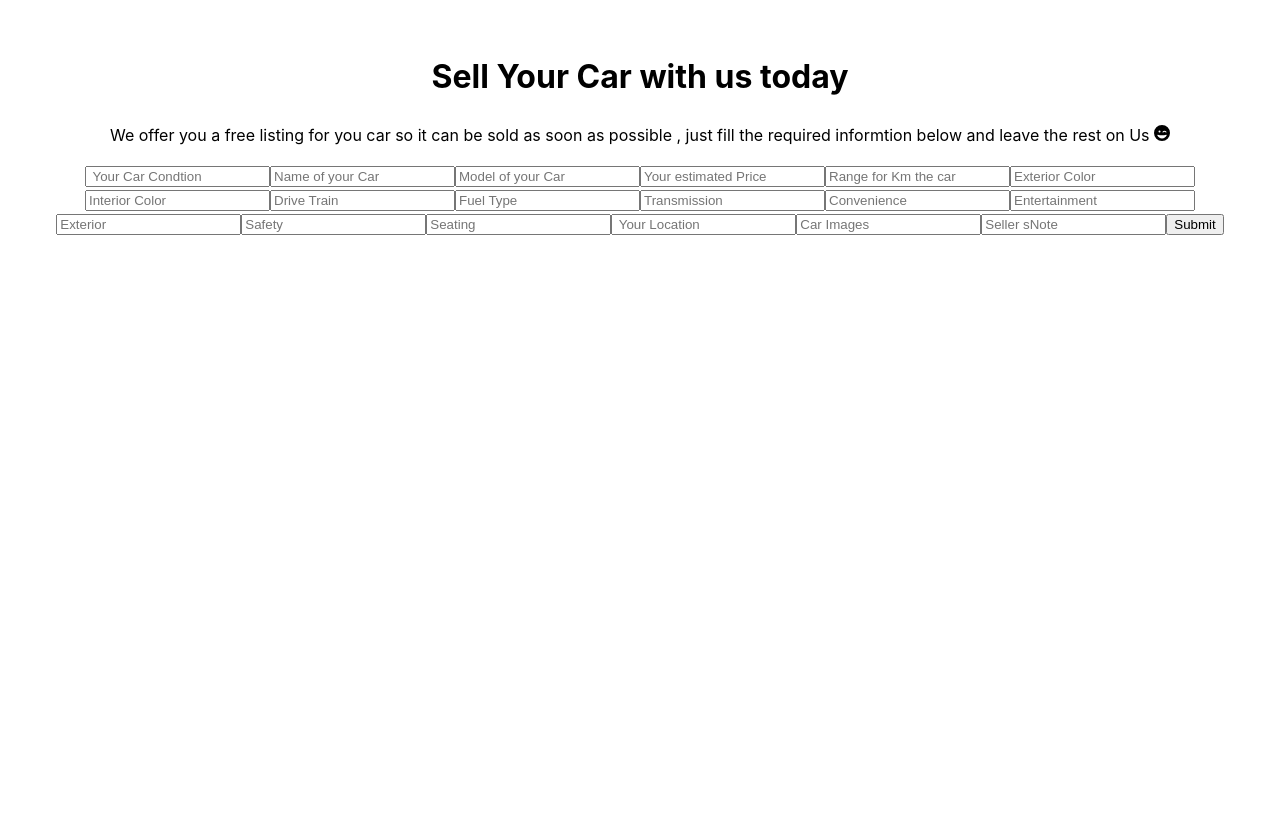
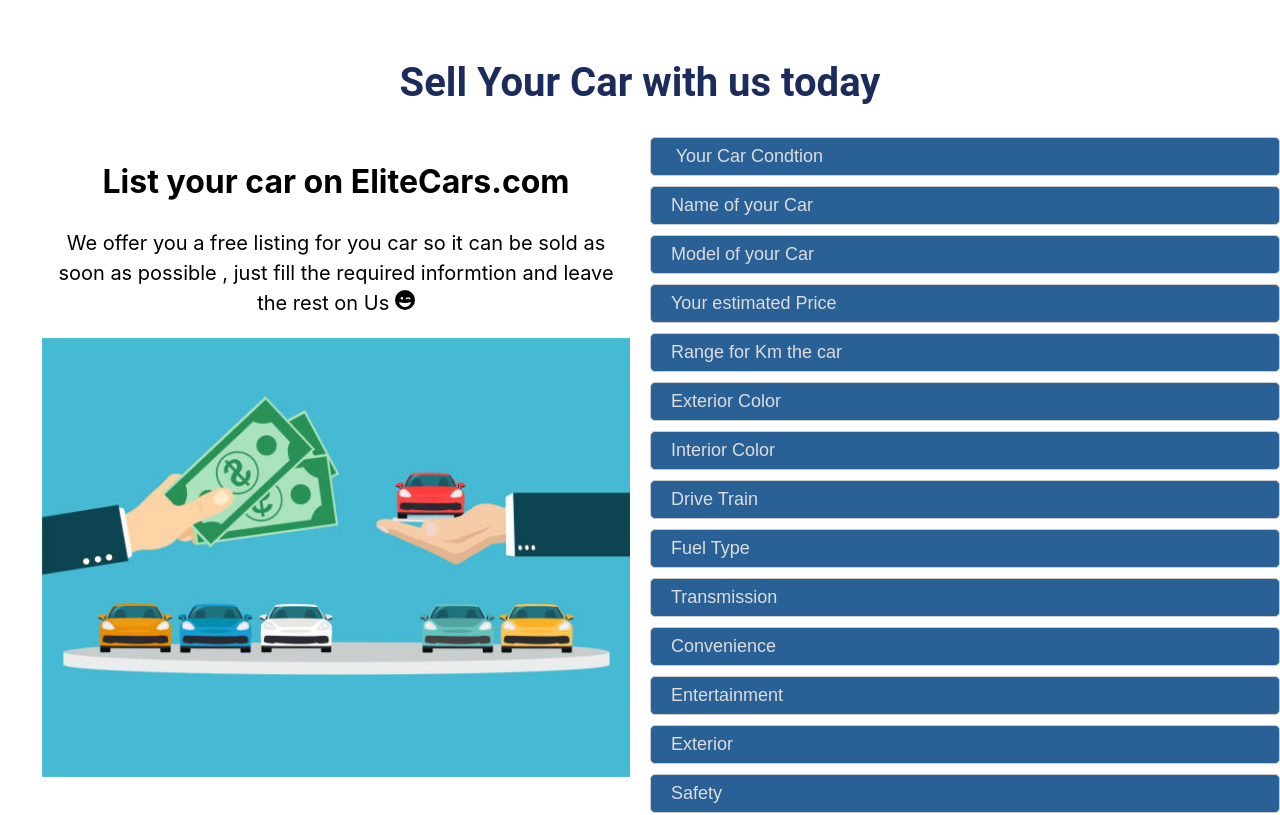
Before and after one commit to C12-SmadiAhmed/MERAKI_Academy_Project_4, a React (Vite) app in the folder frontend/CarsWebsite/: page /sell-your-car in a window 1280 px wide. Shown: the top 815 px of the page. Built offline with nearby package versions, Linux system fonts and the light colour scheme.

Commit message:
design for homepage and selling page

```diff
--- a/frontend/CarsWebsite/src/App.css
+++ b/frontend/CarsWebsite/src/App.css
@@ -38,9 +38,14 @@
 .Navbar{
   display: flex;
   align-items: center;
-  justify-content: space-between;
+  justify-content: space-evenly;
   background-color:white;
-  padding: 10px 20px;
+  border-bottom: 1px solid #393838;
+  position: fixed;
+  width: 100%;
+  top: 0;
+  left: 0;
+  box-shadow: 0 2px 5px rgba(0, 0, 0, 0.1)
 }
 .Navbar h2 {
   margin: 0 15px;
@@ -51,7 +56,7 @@
   transition: color 0.3s;
 }
 .Navbar a:hover {
-  color: #ff9900;
+  color:#1d3ada;
 }
 #logout {
   background-color: #ff9900;
@@ -69,9 +74,14 @@
   height: 100px;
   margin-right: 20px;
 }
+
+
 #homephoto{
-width: 180vh;
+width: 160vh;
 height: 80vh;
+margin-top: 90px;
+justify-self: center;
+
 }
 
 .carcategory{
@@ -168,3 +178,59 @@
 .css-1lt5qva-MuiCardContent-root {
   padding: 80px;
 }
+
+.sell-Your-car-page{
+  display: flex;
+  flex-direction: row;
+  justify-content: space-between;
+  padding: 10px;
+}
+.Info-for-selling{
+  flex: 1;
+  padding-right: 20px;
+}
+
+.inputs-for-selling{
+  flex: 1
+}
+
+#sellingImage{
+  max-width: 100%;
+  height: auto;
+}
+
+.SalesInputs{
+  width: 100%;
+  margin-bottom: 10px;
+  padding: 10px 20px;;
+  border:1px solid #ccc;
+  border-radius: 5px;
+  background-color: #296096;
+  font-size: 15px ;
+  color: whitesmoke;
+}
+.SalesInputs::placeholder {
+  color: #dddddd;
+  font-size: 18px;
+  opacity: 1;
+}
+
+#sell-your-car-title{
+  font-size: 40px;
+  font-weight: bold;
+  color: #03154be7;
+  margin-bottom: 20px;
+  line-height: 1.2;
+  font-family: 'Roboto', sans-serif;
+}
+
+#selling-brief{
+font-size: 20px;
+}
+
+.homepage{
+  display: grid;
+gap: 10px;
+padding: 20px;
+
+}
--- a/frontend/CarsWebsite/src/components/HomePage.jsx
+++ b/frontend/CarsWebsite/src/components/HomePage.jsx
@@ -26,7 +26,7 @@
 
   return (
     <>
-    <div>
+    <div className='homepage'>
         <Navbar/>
       <img id="homephoto" src="./src/assets/home-car-wallpapers.jpg"></img>
     </div>
--- a/frontend/CarsWebsite/src/components/Navbar.jsx
+++ b/frontend/CarsWebsite/src/components/Navbar.jsx
@@ -18,15 +18,15 @@
   return (
     <>
     <div className='Navbar'>
-      <img id="logo" src="./src/assets/Screenshot 2024-10-07 145102.png"></img>
-       <h2><Link to={"/Shopping"}>Cars for sale</Link></h2>
-         <h2><Link to={"/New-cars"}>New Cars</Link></h2>
-         <h2><Link to={"/News"}>News and videos</Link></h2>
-         <h2><Link to={"/sell-your-car"}>Sell your car</Link></h2>
+      <img id="logo" src="./src/assets/homelogo.jpg"></img>
+       <h4><Link to={"/Shopping"}>Cars for sale</Link></h4>
+         <h4><Link to={"/New-cars"}>New Cars</Link></h4>
+         <h4><Link to={"/News"}>News and videos</Link></h4>
+         <h4><Link to={"/sell-your-car"}>Sell your car</Link></h4>
          {token ? (<><h2>Hello {firstName1}</h2>
          <button id="logout" onClick={logOutButton}>Logout</button></>):(
           <>
-          <h2><Link to={"/Signin"}>Sign in</Link></h2>
+          <h4><Link to={"/Signin"}>Sign in</Link></h4>
           </>
         )}
 
--- a/frontend/CarsWebsite/src/components/SellYourCar.jsx
+++ b/frontend/CarsWebsite/src/components/SellYourCar.jsx
@@ -1,7 +1,7 @@
 import axios from 'axios'
 import React , {useState} from 'react'
 import { FaFaceGrinWink } from "react-icons/fa6"
-
+import sellyourcarimage from "../assets/sellyourcar.jpg"
 
 const SellYourCar = () => {
 const [carCondtion, setcarCondtion] = useState("")
@@ -23,6 +23,33 @@
 const [location, setlocation] = useState("")
 const [sellersNote, setsellersNote] = useState("")
 const [carImage, setcarImage] = useState("")
+const [error, seterror] = useState({})
+
+const handlineUserError= ()=>{
+const userEroor={}
+  if (!carCondtion) userEroor.carCondtion = "Car condition is required.";
+  if (!made) userEroor.made = "Car make is required.";
+  if (!model) userEroor.model = "Car model is required.";
+  if (!price) userEroor.price = "Price is required.";
+  if (!range) userEroor.range = "Range is required.";
+  if (!exteriorColor) userEroor.exteriorColor = "Exterior color is required.";
+  if (!interiorColor) userEroor.interiorColor = "Interior color is required.";
+  if (!drivetrain) userEroor.drivetrain = "Drivetrain is required.";
+  if (!fueltype) userEroor.fueltype = "Fuel type is required.";
+  if (!Transmission) userEroor.Transmission = "Transmission is required.";
+  if (!Convenience) userEroor.Convenience = "Convenience is required.";
+  if (!Entertainment) userEroor.Entertainment = "Entertainment is required.";
+  if (!Exterior) userEroor.Exterior = "Exterior features are required.";
+  if (!Safety) userEroor.Safety = "Safety features are required.";
+  if (!Seating) userEroor.Seating = "Seating information is required.";
+  if (!author) userEroor.author = "Author is required.";
+  if (!location) userEroor.location = "Location is required.";
+  if (!carImage) userEroor.carImage = "Car image is required.";
+  if (!sellersNote) userEroor.sellersNote = "Seller's note is required.";
+
+  return userEroor;
+}
+
 
 const token =localStorage.getItem('token')
 
@@ -48,6 +75,13 @@
 setlocation(location)
 setcarImage(carImage)
 setsellersNote(sellersNote)
+
+const userError= handlineUserError()
+if (Object.keys(userError).length > 0) {
+  seterror(userError);
+
+  return;}
+  seterror({})
 
 const body={
   carCondtion : carCondtion ,
@@ -97,33 +131,41 @@
 
 
   return (
-    <div>
-      <h1>Sell Your Car with us today </h1>
-      <p>We offer you a free listing for you car so it can be sold as soon as possible
-        , just fill the required informtion below and leave the rest on Us <FaFaceGrinWink />
+    <>
+    <h1 id='sell-your-car-title'>Sell Your Car with us today </h1>
+    <div className='sell-Your-car-page'>
+      <div className='Info-for-selling'>
+      <h1 id="listyoucar">List your car on EliteCars.com</h1>
+      <p id="selling-brief">We offer you a free listing for you car so it can be sold as soon as possible
+        , just fill the required informtion  and leave the rest on Us <FaFaceGrinWink />
  </p>
- <div>
-  <input placeholder=' Your Car Condtion' onChange={(e)=>{setcarCondtion(e.target.value)}} />
-  <input placeholder='Name of your Car' onChange={(e)=>{setmade(e.target.value)}} />
-  <input placeholder='Model of your Car' onChange={(e)=>{setmodel(Number(e.target.value))}}/>
-  <input placeholder='Your estimated Price' onChange={(e)=>{setprice(Number(e.target.value))}}/>
-  <input placeholder='Range for Km the car ' onChange={(e)=>{setrange(Number(e.target.value))}}/>
-  <input placeholder='Exterior Color' onChange={(e)=>{setexteriorColor(e.target.value)}}/>
-  <input placeholder='Interior Color' onChange={(e)=>{setinteriorColor(e.target.value)}}/>
-  <input placeholder='Drive Train' onChange={(e)=>{setdrivetrain(e.target.value)}}/>
-  <input placeholder='Fuel Type' onChange={(e)=>{setfueltype(e.target.value)}}/>
-  <input placeholder='Transmission' onChange={(e)=>{setTransmission(e.target.value)}}/>
-  <input placeholder='Convenience' onChange={(e)=>{setConvenience(e.target.value)}}/>
-  <input placeholder='Entertainment' onChange={(e)=>{setEntertainment(e.target.value)}}/>
-  <input placeholder='Exterior' onChange={(e)=>{setExterior(e.target.value)}}/>
-  <input placeholder='Safety' onChange={(e)=>{setSafety(e.target.value)}}/>
-  <input placeholder='Seating' onChange={(e)=>{setSeating(e.target.value)}}/>
-  <input placeholder=' Your Location' onChange={(e)=>{setlocation(e.target.value)}}/>
-  <input placeholder='Car Images' onChange={(e)=>{setcarImage(e.target.value)}}/>
-  <input placeholder='Seller sNote' onChange={(e)=>{setsellersNote(e.target.value)}}/>
-<button onClick={SubmitButton}>Submit</button>
+ <img id="sellingImage" src={sellyourcarimage} />
+ </div>
+ <div className='inputs-for-selling'>
+  <input className='SalesInputs' placeholder=' Your Car Condtion' onChange={(e)=>{setcarCondtion(e.target.value)}} />
+  {error.carCondtion && <span style={{ margintop: '5px' ,fontSize: '15px', color: 'red' }}>{error.carCondtion}</span>}
+
+  <input className='SalesInputs' placeholder='Name of your Car' onChange={(e)=>{setmade(e.target.value)}} />
+  <input className='SalesInputs'  placeholder='Model of your Car' onChange={(e)=>{setmodel(Number(e.target.value))}}/>
+  <input className='SalesInputs'  placeholder='Your estimated Price' onChange={(e)=>{setprice(Number(e.target.value))}}/>
+  <input  className='SalesInputs' placeholder='Range for Km the car ' onChange={(e)=>{setrange(Number(e.target.value))}}/>
+  <input className='SalesInputs'  placeholder='Exterior Color' onChange={(e)=>{setexteriorColor(e.target.value)}}/>
+  <input className='SalesInputs'  placeholder='Interior Color' onChange={(e)=>{setinteriorColor(e.target.value)}}/>
+  <input className='SalesInputs'  placeholder='Drive Train' onChange={(e)=>{setdrivetrain(e.target.value)}}/>
+  <input className='SalesInputs'  placeholder='Fuel Type' onChange={(e)=>{setfueltype(e.target.value)}}/>
+  <input className='SalesInputs'  placeholder='Transmission' onChange={(e)=>{setTransmission(e.target.value)}}/>
+  <input className='SalesInputs' placeholder='Convenience' onChange={(e)=>{setConvenience(e.target.value)}}/>
+  <input className='SalesInputs'  placeholder='Entertainment' onChange={(e)=>{setEntertainment(e.target.value)}}/>
+  <input className='SalesInputs'  placeholder='Exterior' onChange={(e)=>{setExterior(e.target.value)}}/>
+  <input className='SalesInputs'  placeholder='Safety' onChange={(e)=>{setSafety(e.target.value)}}/>
+  <input className='SalesInputs' placeholder='Seating' onChange={(e)=>{setSeating(e.target.value)}}/>
+  <input className='SalesInputs'  placeholder=' Your Location' onChange={(e)=>{setlocation(e.target.value)}}/>
+  <input className='SalesInputs'  placeholder='Car Images' onChange={(e)=>{setcarImage(e.target.value)}}/>
+  <input className='SalesInputs'  placeholder='Seller sNote' onChange={(e)=>{setsellersNote(e.target.value)}}/>
+<button className='SalesInputs'  onClick={SubmitButton}>Submit</button>
  </div>
     </div>
+    </>
   )
 }
 
```
Also changed, not shown: frontend/CarsWebsite/src/assets/homelogo.jpg (added).
